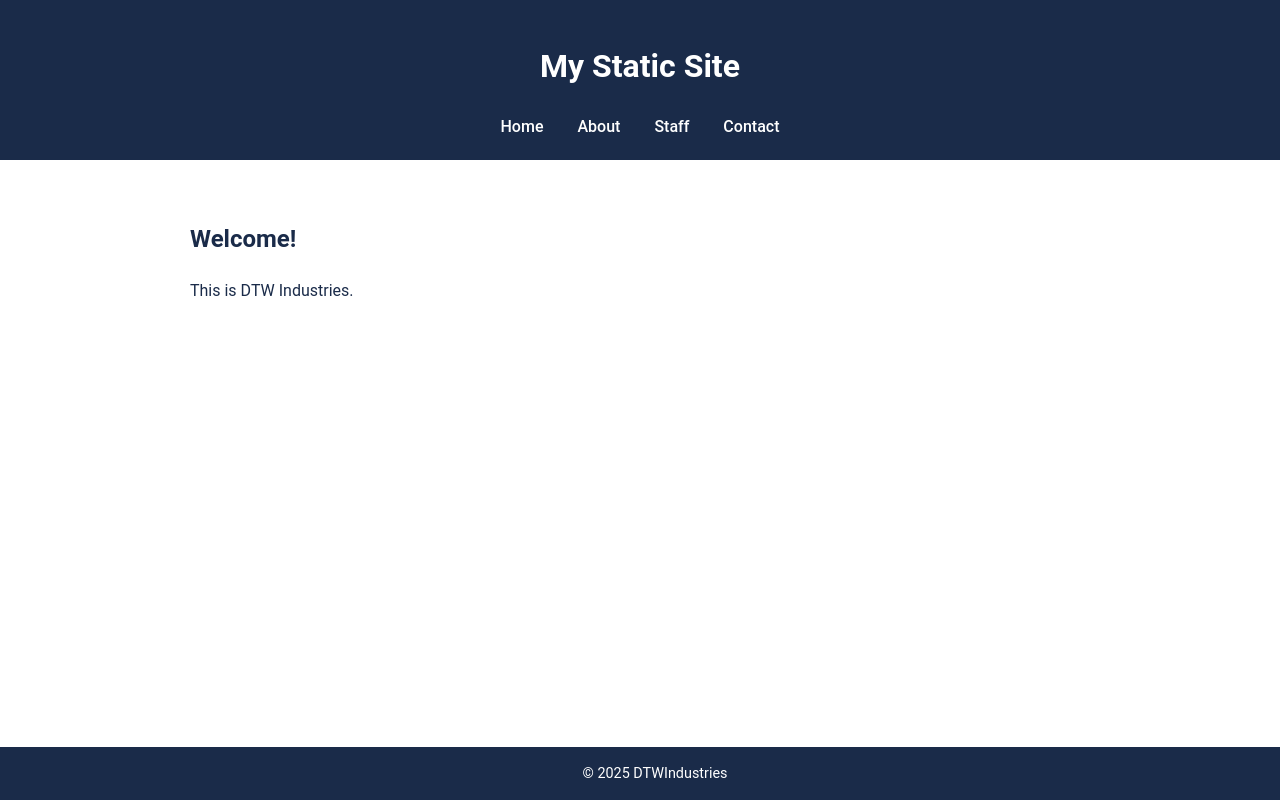
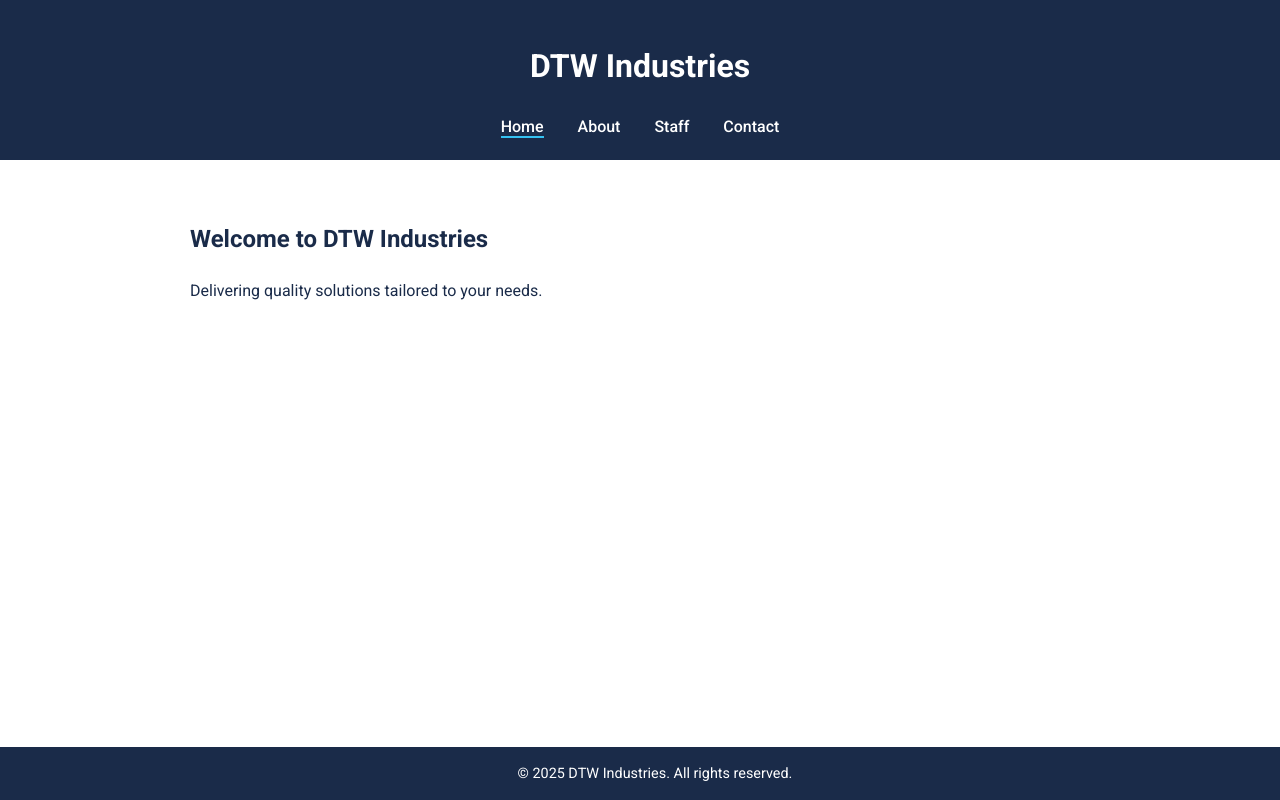
Before and after one commit to staceydtw/dtwindustries.com, a plain HTML site: page site/index.html in a window 1280 px wide. Drawn offline with Linux system fonts and the light colour scheme.

Commit message:
Update index.html

```diff
--- a/site/index.html
+++ b/site/index.html
@@ -5,23 +5,26 @@
     <meta name="viewport" content="width=device-width, initial-scale=1.0">
     <title>Home - DTW Industries</title>
     <link rel="stylesheet" href="css/styles.css">
+    <link rel="stylesheet" href="https://fonts.googleapis.com/css2?family=Roboto:wght@400;500;700&display=swap">
 </head>
 <body>
     <header>
-        <h1>My Static Site</h1>
+        <h1>DTW Industries</h1>
         <nav>
-            <a href="index.html">Home</a>
+            <a href="index.html" class="active">Home</a>
             <a href="about.html">About</a>
             <a href="staff.html">Staff</a>
             <a href="contact.html">Contact</a>
         </nav>
     </header>
     <main>
-        <h2>Welcome!</h2>
-        <p>This is DTW Industries.</p>
+        <section class="hero">
+            <h2>Welcome to DTW Industries</h2>
+            <p>Delivering quality solutions tailored to your needs.</p>
+        </section>
     </main>
     <footer>
-        &copy; 2025 DTWIndustries
+        &copy; 2025 DTW Industries. All rights reserved.
     </footer>
 </body>
 </html>
```
